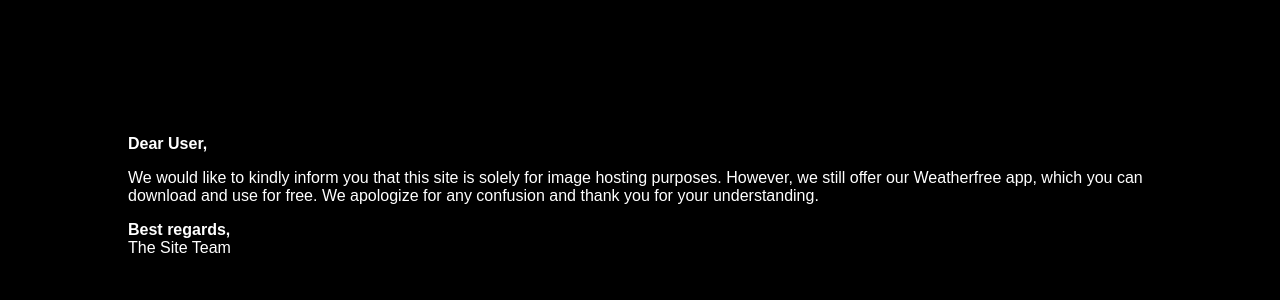
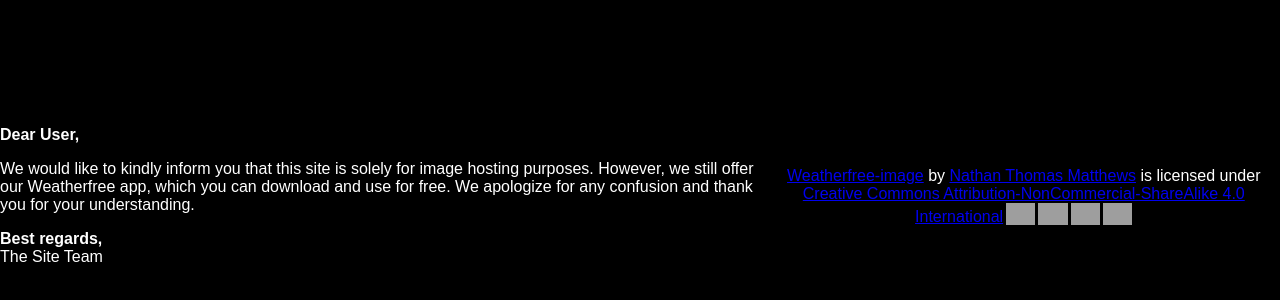
Before and after one commit to HyperforgeStudios/weatherfree-images, a plain HTML site: page index.html in a window 1280 px wide. Shown: the part 204-504 px from the top of the page. Drawn offline with Linux system fonts and the light colour scheme; grey boxes are pictures that could not be loaded.

Commit message:
Update index.html

```diff
--- a/index.html
+++ b/index.html
@@ -30,5 +30,5 @@
         <p>We would like to kindly inform you that this site is solely for image hosting purposes. However, we still offer our Weatherfree app, which you can download and use for free. We apologize for any confusion and thank you for your understanding.</p>
         <p><strong>Best regards,</strong><br>The Site Team</p>
     </div>
-</body>
+    <p xmlns:cc="http://creativecommons.org/ns#" xmlns:dct="http://purl.org/dc/terms/"><a property="dct:title" rel="cc:attributionURL" href="https://github.com/HyperforgeStudios/weatherfree-images">Weatherfree-image</a> by <a rel="cc:attributionURL dct:creator" property="cc:attributionName" href="https://hyperforgestudios.com">Nathan Thomas Matthews</a> is licensed under <a href="https://creativecommons.org/licenses/by-nc-sa/4.0/?ref=chooser-v1" target="_blank" rel="license noopener noreferrer" style="display:inline-block;">Creative Commons Attribution-NonCommercial-ShareAlike 4.0 International<img style="height:22px!important;margin-left:3px;vertical-align:text-bottom;" src="https://mirrors.creativecommons.org/presskit/icons/cc.svg?ref=chooser-v1" alt=""><img style="height:22px!important;margin-left:3px;vertical-align:text-bottom;" src="https://mirrors.creativecommons.org/presskit/icons/by.svg?ref=chooser-v1" alt=""><img style="height:22px!important;margin-left:3px;vertical-align:text-bottom;" src="https://mirrors.creativecommons.org/presskit/icons/nc.svg?ref=chooser-v1" alt=""><img style="height:22px!important;margin-left:3px;vertical-align:text-bottom;" src="https://mirrors.creativecommons.org/presskit/icons/sa.svg?ref=chooser-v1" alt=""></a></p></body>
 </html>
```
